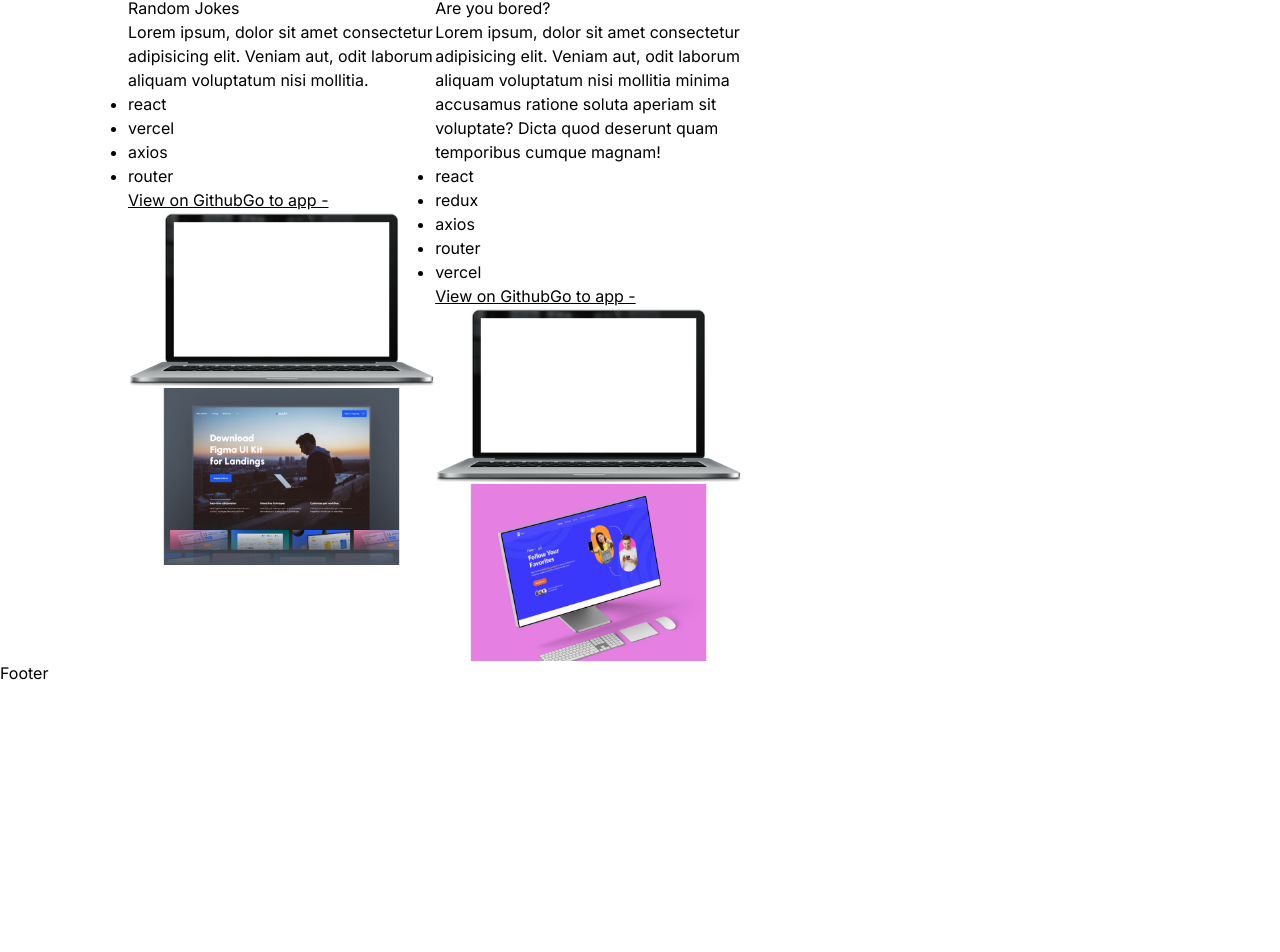
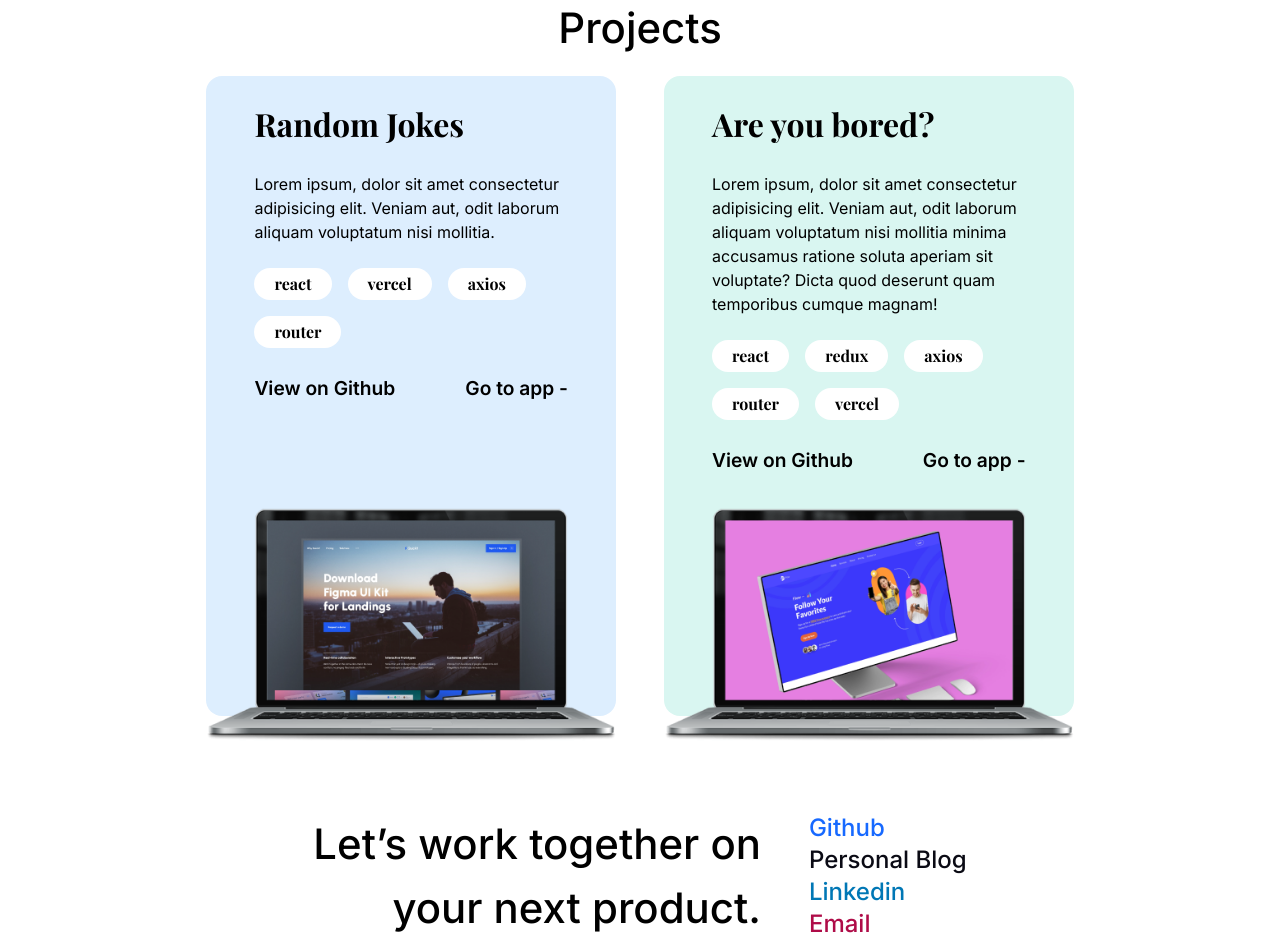
Before and after one commit to fevzi-kayaonu/Kisisel-web-sitesi, a React (Vite) app: page / in a window 1280 px wide. Shown: the part 1570-2522 px from the top of the page. Before the commit the page ends 2255 px from the top, so only its background shows below. Built offline with nearby package versions, Linux system fonts and the light colour scheme; a web font is replaced by a local one.

Commit message:
footer tamamlandı

```diff
--- a/src/components/Footer.jsx
+++ b/src/components/Footer.jsx
@@ -1,15 +1,35 @@
+const Footer = () => {
+  return (
+    <>
+      <footer className="padding-bottom-3">
+        <div className="flex js-center alg-center gap-4 padding-top-3 padding-bottom-3 ">
+          <div
+            className="flex column fs-800 fw-500 lh-4 padding-bottom-3"
+            style={{ alignItems: "flex-end" }}
+          >
+            <p>Let’s work together on</p>
+            <p>your next product.</p>
+          </div>
 
-
-
-const Footer  = () => {
-
-
-    return (
-        <>
-          Footer
-        </>
-      )
-
-}
+          <div className="flex column fs-600 fw-500 lh-2 padding-bottom-3">
+            <a href="/" className="">
+              Github
+            </a>
+            <a href="/" className="">
+              Personal Blog
+            </a>
+            <a href="/" className="">
+              {" "}
+              Linkedin
+            </a>
+            <a href="/" className="">
+              Email
+            </a>
+          </div>
+        </div>
+      </footer>
+    </>
+  );
+};
 
 export default Footer;
--- a/src/components/Projects.jsx
+++ b/src/components/Projects.jsx
@@ -2,28 +2,44 @@ import { projectsData } from "../data";
 
 const Projects = () => {
   return (
-    <section className="flex js-center bg-white">
-      <div className="flex column flex-basis-80 alg-center">
-        <h2>Projects</h2>
-        <div className="flex">
-          {projectsData.en.map((item) => (
-            <article className="flex-basis-30" key={item.title}>
-              <h3>{item.title}</h3>
-              <p>{item.content}</p>
-              <ul>
+    <section className="flex js-center bg-white  padding-top-3 padding-bottom-3">
+      <div className="flex column flex-basis-80 alg-center  padding-bottom-3 gap-2">
+        <h2 className="fs-800 fw-500 lh-3">Projects</h2>
+        <div className="flex js-center gap-4 ">
+          {projectsData.en.map((item, index) => (
+            <div className="flex column  flex-basis-40 " key={item.title}>
+              <article
+                className={`flex column gap-2 padding-top-2 padding-bottom-2 padding-left-1 padding-right-1 flex-basis-100 ${
+                  index % 2 == 0 ? "bg-blue" : "bg-green"
+                }`}
+                style={{
+                  paddingBottom: "15rem",
+                  position: "relative",
+                  borderRadius: "1rem",
+                }}
+              >
+                <h3 className="ff-play fw-700 fs-700 lh-3">{item.title}</h3>
+                <p className="fw-400 fs-500 ">{item.content}</p>
+                <ul className="flex wrap gap-1">
                   {item.skills.map((skill) => (
-                  <li key={skill}>{skill}</li>
+                    <li
+                      className=" bg-white ff-play fw-700 fs-500 lh-1"
+                      key={skill}
+                    >
+                      {skill}
+                    </li>
                   ))}
                 </ul>
-              <div>
+                <div className="flex js-between fw-600 fs-550 lh-2">
                   <a href="/">View on Github</a>
                   <a href="/">Go to app -</a>
                 </div>
-              <picture>
+              </article>
+              <picture className="">
                 <img src={item.images[0].src} alt={item.images[0].alt} />
                 <img src={item.images[1].src} alt={item.images[1].alt} />
               </picture>
-            </article>
+            </div>
           ))}
         </div>
       </div>
--- a/src/index.css
+++ b/src/index.css
@@ -171,6 +171,7 @@ video {
   font-size: 100%;
   font: inherit;
   vertical-align: baseline;
+  text-decoration: none;
 }
 
 :root {
@@ -179,6 +180,7 @@ video {
   --fs-800: 2.62rem;
   --fs-700: 2rem;
   --fs-600: 1.5rem;
+  --fs-550: 1.2rem;
   --fs-500: 1rem;
   --fs-400: 0.9375rem;
   --fs-300: 1rem;
@@ -257,6 +259,10 @@ body {
 
 .flex-basis-90 {
   flex-basis: 90%;
+}
+
+.flex-basis-100 {
+  flex-basis: 100%;
 }
 
 .js-between {
@@ -392,6 +398,9 @@ body {
 .fs-600 {
   font-size: var(--fs-600);
 }
+.fs-550 {
+  font-size: var(--fs-550);
+}
 .fs-500 {
   font-size: var(--fs-500);
 }
@@ -526,3 +535,45 @@ body {
   left: -9px;
   transform: scale(1);
 }
+
+li {
+  list-style-type: none;
+  border-radius: 1rem;
+  padding: 0.5rem 1.25rem;
+}
+
+picture {
+  position: relative;
+  display: flex;
+  justify-content: center;
+  align-items: center;
+  bottom: 5.7rem;
+}
+
+picture img {
+  position: absolute;
+}
+
+img:first-of-type {
+  z-index: 1;
+}
+
+picture > img:last-of-type {
+  width: 92%;
+}
+
+footer a:nth-of-type(1) {
+  color: #1769ff;
+}
+
+footer a:nth-of-type(2) {
+  color: #0a0a14;
+}
+
+footer a:nth-of-type(3) {
+  color: #0077b5;
+}
+
+footer a:nth-of-type(4) {
+  color: #af0c48;
+}
```
Lines whose indentation alone changed are shown as unchanged.
